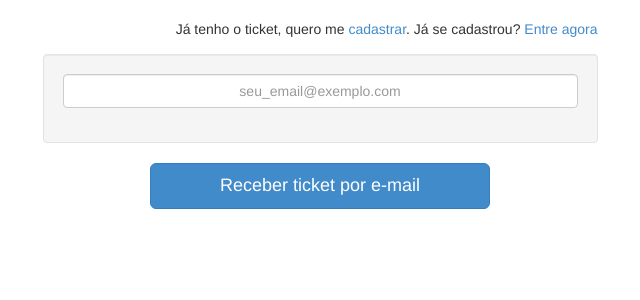
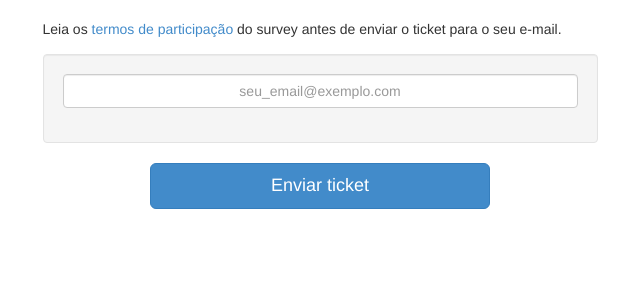
Before and after one commit to phillipecavalcante/storyline, a Django app: page /survey/ticket in a window 1280 px wide. Shown: the part 51-351 px from the top of the page, without its empty margins (320-960 px from the left). Run offline with Django 3.2, Linux system fonts and the light colour scheme; some libraries are stand-ins or nearby versions.

Commit message:
Atualizando ticket page...

```diff
--- a/apps/survey/templates/survey/ticket.html
+++ b/apps/survey/templates/survey/ticket.html
@@ -9,9 +9,8 @@ Ticket
 <div class="row">
     <div class="col-md-6 col-lg-6 col-md-offset-3 col-lg-offset-3">
         <div class="form-group">
-            <p class="text-right">
-                Já tenho o ticket, quero me <a href="{% url 'survey:signup'%}">cadastrar</a>.
-                Já se cadastrou? <a href="{% url 'survey:signin'%}">Entre agora</a>
+            <p class="text-justify">
+                Leia os <a href="{% url 'survey:terms' %}">termos de participação</a> do survey antes de enviar o ticket para o seu e-mail.
             </p>
         </div>
         <form action="{% url 'survey:ticket' %}" method="post" role="form">{% csrf_token %}
@@ -24,7 +23,7 @@ Ticket
             </div>
             <div class="form-group">
                 <div class="col-md-8 col-lg-8 col-md-offset-2 col-lg-offset-2">
-                    <input type="submit" class="btn btn-primary btn-block btn-lg" value="Receber ticket por e-mail" />
+                    <input type="submit" class="btn btn-primary btn-block btn-lg" value="Enviar ticket" />
                 </div>
             </div>
         </form>
```
